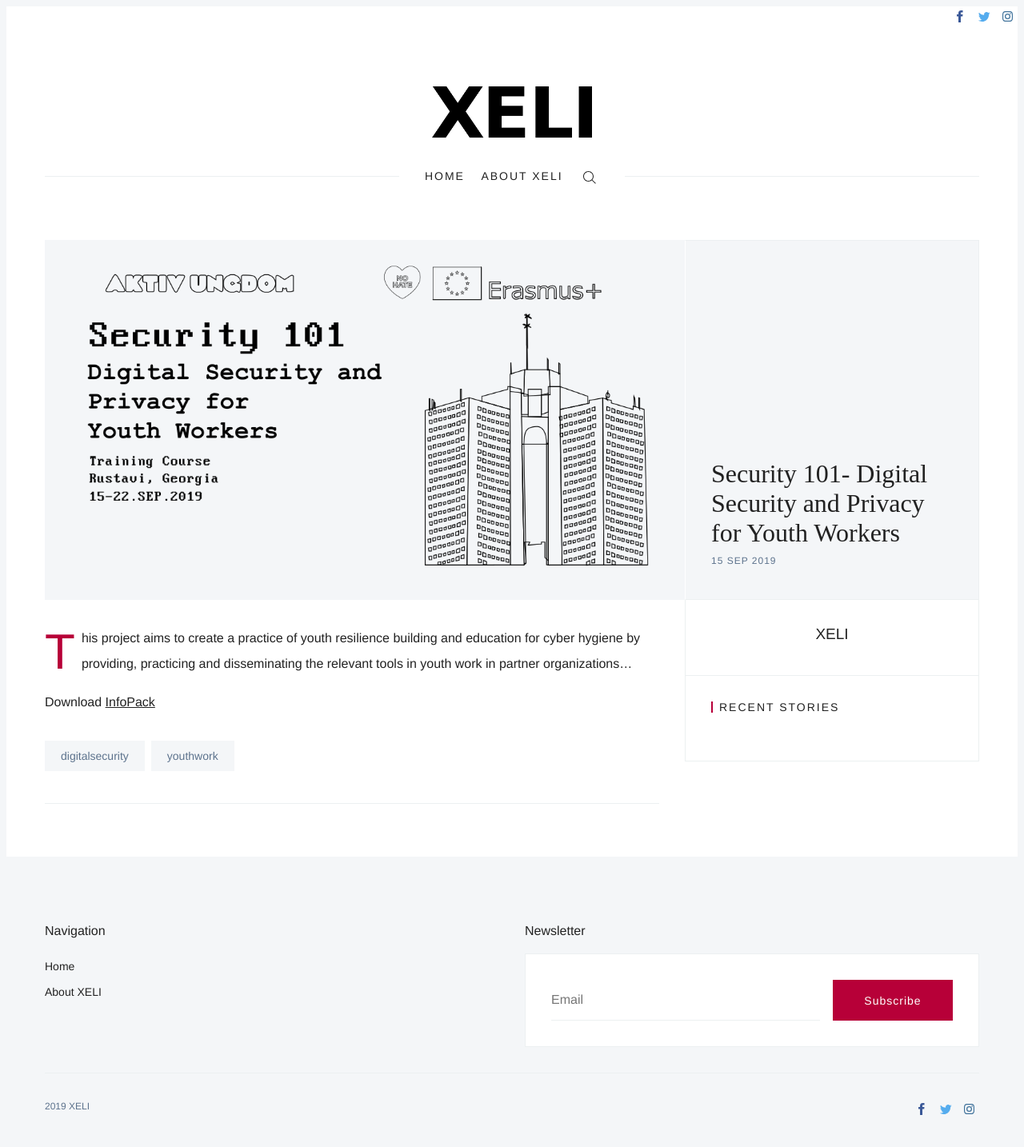
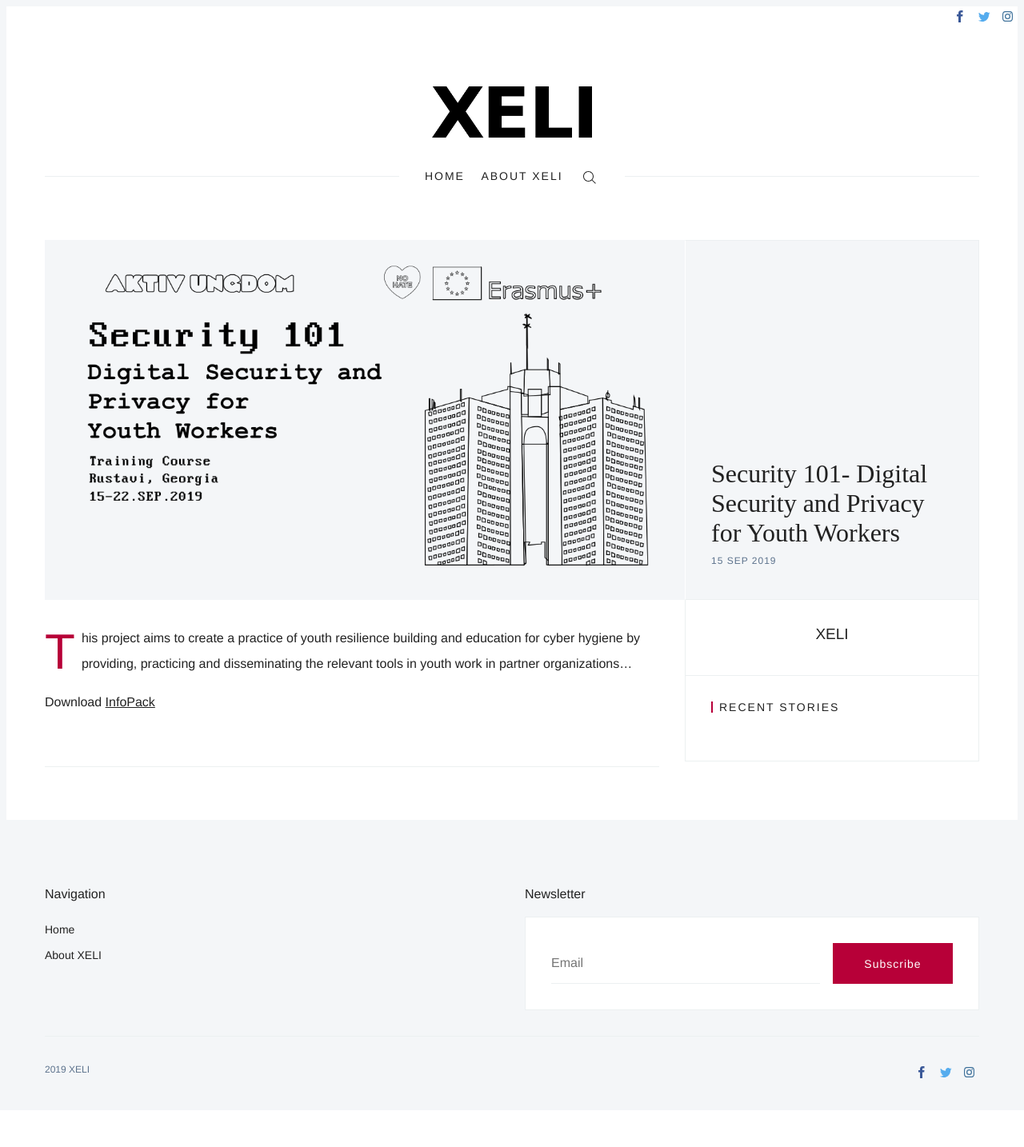
Before and after one commit to xelime/xelime.github.io, a Jekyll site: the page built from _posts/2019-9-15-ssecurity-101--digital-security-and-privacy-for-youth-workers.md, in a window 1280 px wide. Shown: the whole page at 80% size. Built offline with Jekyll 4.4.1, drawn with Linux system fonts in a browser that asks for light colours; some web fonts are replaced; after the commit the page ends 1388 px from its top, so only the background shows below that.

Commit message:
Update post.html

```diff
--- a/_layouts/post.html
+++ b/_layouts/post.html
@@ -20,18 +20,14 @@
         <div class='c-content'>
           {{ content }}
         </div>
-
         <div class='o-grid'>
           <div class='o-grid__col o-grid__col--4-4-s o-grid__col--2-4-m o-grid__col--3-4-l'>
-            <div class='c-tags'>
-              {% for tag in page.tags %}
-                <a href='{{ site.baseurl }}/tag/{{ tag }}'>{{ tag }}</a>
-              {% endfor %}
-            </div>
+
           </div>
           <div class='o-grid__col o-grid__col--4-4-s o-grid__col--1-4-m o-grid__col--1-4-l'>
           </div>
         </div>
+
 
         <hr>
 
```
